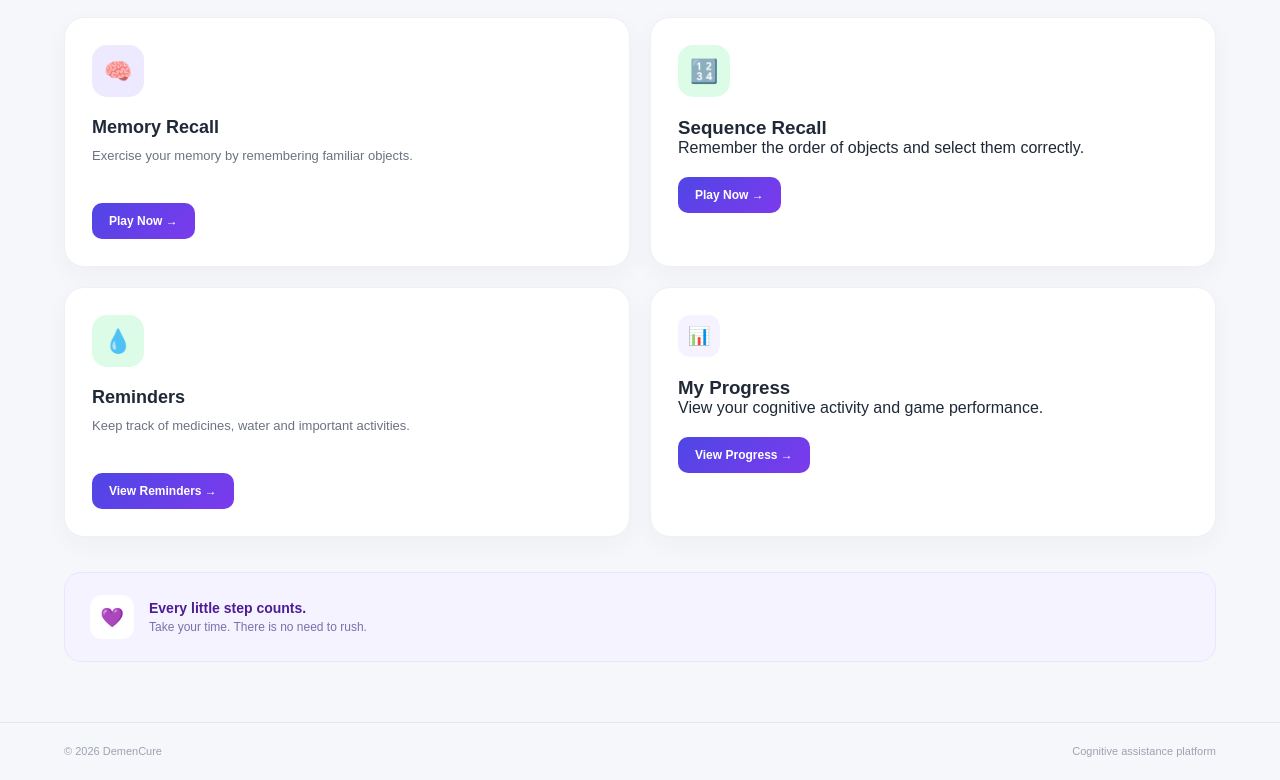
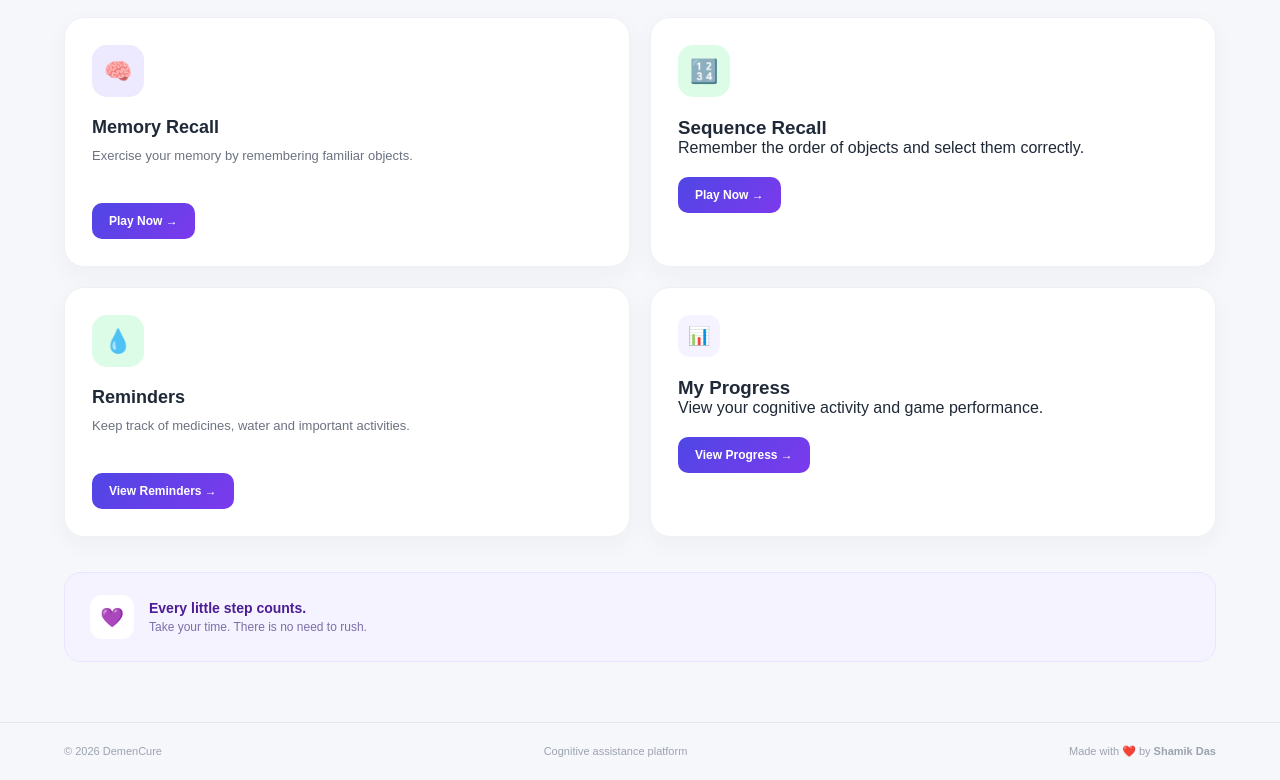
Before and after one commit to ShamikDas-Dev/DemenCure, a website built with Vite: page dashboard.html in a window 1280 px wide. Shown: the part 676-1456 px from the top of the page. Built offline with nearby package versions, Linux system fonts and the light colour scheme; no server answers.

Commit message:
Add footer credit with link to developer in dashboard

```diff
--- a/dashboard.html
+++ b/dashboard.html
@@ -339,6 +339,17 @@
         Cognitive assistance platform
     </span>
 
+    <span>
+        Made with ❤️ by
+        <a
+            href="https://www.linkedin.com/in/shamik-das-379347359"
+            target="_blank"
+            rel="noopener noreferrer"
+        >
+            Shamik Das
+        </a>
+    </span>
+
 </footer>
 
     </div>
--- a/style.css
+++ b/style.css
@@ -1736,3 +1736,12 @@ a.card-button {
     margin: 0;
     font-size: 28px;
 }
+.dashboard-footer a {
+    color: inherit;
+    text-decoration: none;
+    font-weight: 600;
+}
+
+.dashboard-footer a:hover {
+    text-decoration: underline;
+}
```
Lines whose indentation alone changed are shown as unchanged.
